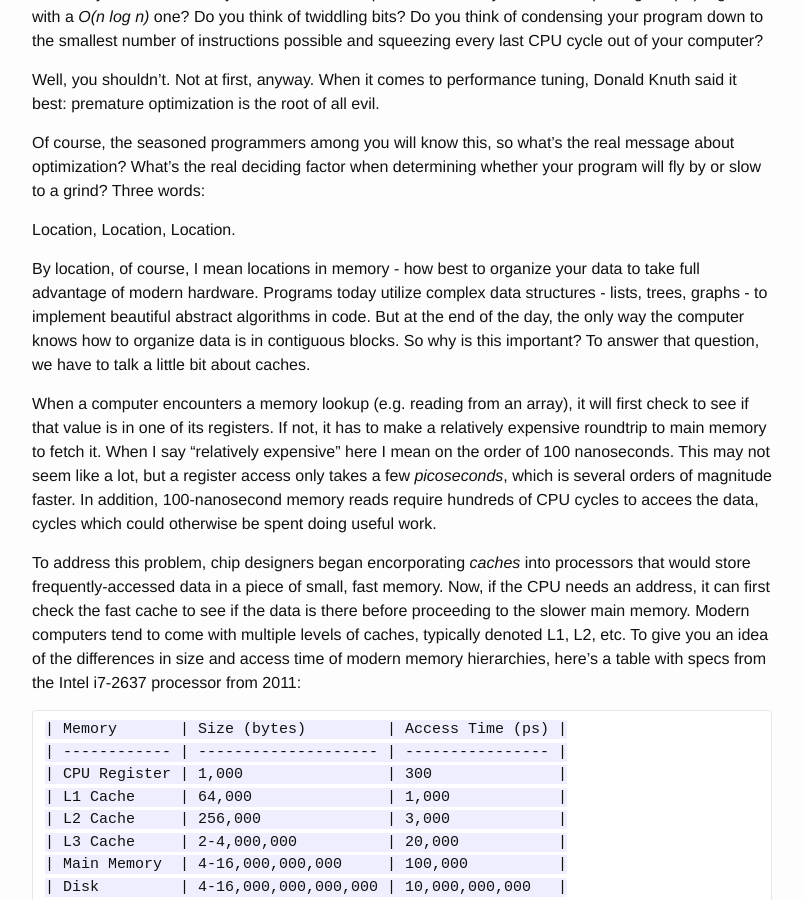
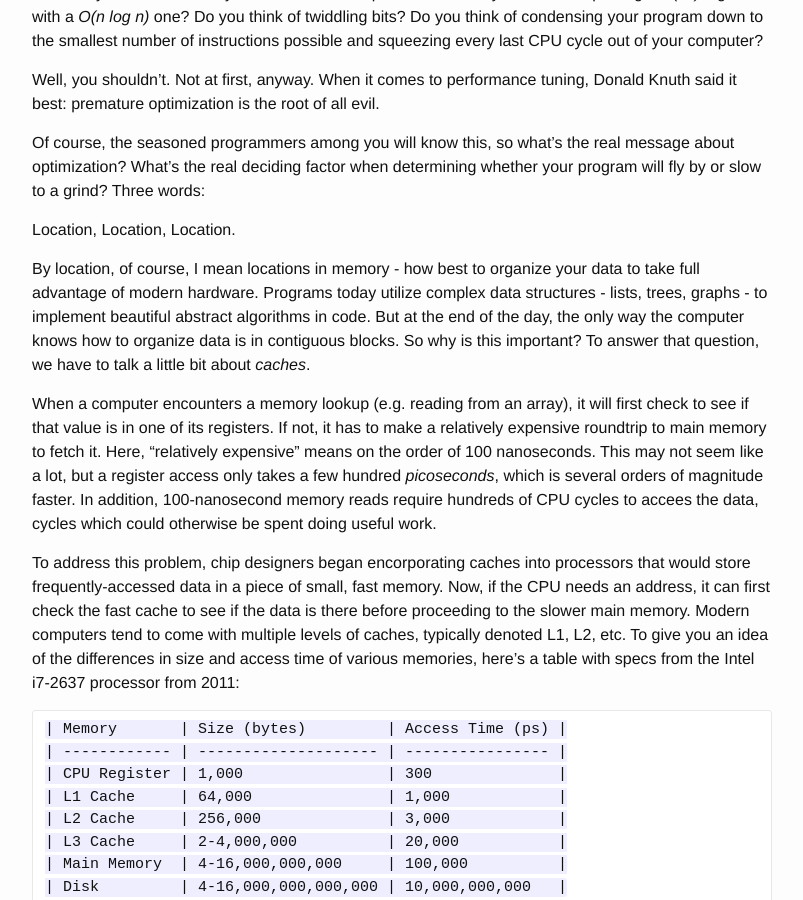
Before and after one commit to fmenozzi/fmenozzi.github.io, a Jekyll site: the page built from _posts/2015-09-21-location-location-location.markdown, in a window 1280 px wide and 900 px high, scrolled down 222 px. Shown: the whole window, without its empty margins (238-1041 px from the left). Built offline with Jekyll 4.4.1, drawn with Linux system fonts in a browser that asks for light colours.

Commit message:
More minor things

```diff
--- a/_posts/2015-09-21-location-location-location.markdown
+++ b/_posts/2015-09-21-location-location-location.markdown
@@ -13,11 +13,11 @@ Of course, the seasoned programmers among you will know this, so what's the real
 
 Location, Location, Location.
 
-By location, of course, I mean locations in memory - how best to organize your data to take full advantage of modern hardware. Programs today utilize complex data structures - lists, trees, graphs - to implement beautiful abstract algorithms in code. But at the end of the day, the only way the computer knows how to organize data is in contiguous blocks. So why is this important? To answer that question, we have to talk a little bit about caches.
+By location, of course, I mean locations in memory - how best to organize your data to take full advantage of modern hardware. Programs today utilize complex data structures - lists, trees, graphs - to implement beautiful abstract algorithms in code. But at the end of the day, the only way the computer knows how to organize data is in contiguous blocks. So why is this important? To answer that question, we have to talk a little bit about <i>caches</i>.
 
-When a computer encounters a memory lookup (e.g. reading from an array), it will first check to see if that value is in one of its registers. If not, it has to make a relatively expensive roundtrip to main memory to fetch it. When I say "relatively expensive" here I mean on the order of 100 nanoseconds. This may not seem like a lot, but a register access only takes a few <i>picoseconds</i>, which is several orders of magnitude faster. In addition, 100-nanosecond memory reads require hundreds of CPU cycles to accees the data, cycles which could otherwise be spent doing useful work.
+When a computer encounters a memory lookup (e.g. reading from an array), it will first check to see if that value is in one of its registers. If not, it has to make a relatively expensive roundtrip to main memory to fetch it. Here, "relatively expensive" means on the order of 100 nanoseconds. This may not seem like a lot, but a register access only takes a few hundred <i>picoseconds</i>, which is several orders of magnitude faster. In addition, 100-nanosecond memory reads require hundreds of CPU cycles to accees the data, cycles which could otherwise be spent doing useful work.
 
-To address this problem, chip designers began encorporating <i>caches</i> into processors that would store frequently-accessed data in a piece of small, fast memory. Now, if the CPU needs an address, it can first check the fast cache to see if the data is there before proceeding to the slower main memory. Modern computers tend to come with multiple levels of caches, typically denoted L1, L2, etc. To give you an idea of the differences in size and access time of modern memory hierarchies, here's a table with specs from the Intel i7-2637 processor from 2011:
+To address this problem, chip designers began encorporating caches into processors that would store frequently-accessed data in a piece of small, fast memory. Now, if the CPU needs an address, it can first check the fast cache to see if the data is there before proceeding to the slower main memory. Modern computers tend to come with multiple levels of caches, typically denoted L1, L2, etc. To give you an idea of the differences in size and access time of various memories, here's a table with specs from the Intel i7-2637 processor from 2011:
 
     | Memory       | Size (bytes)         | Access Time (ps) |
     | ------------ | -------------------- | ---------------- |
```
